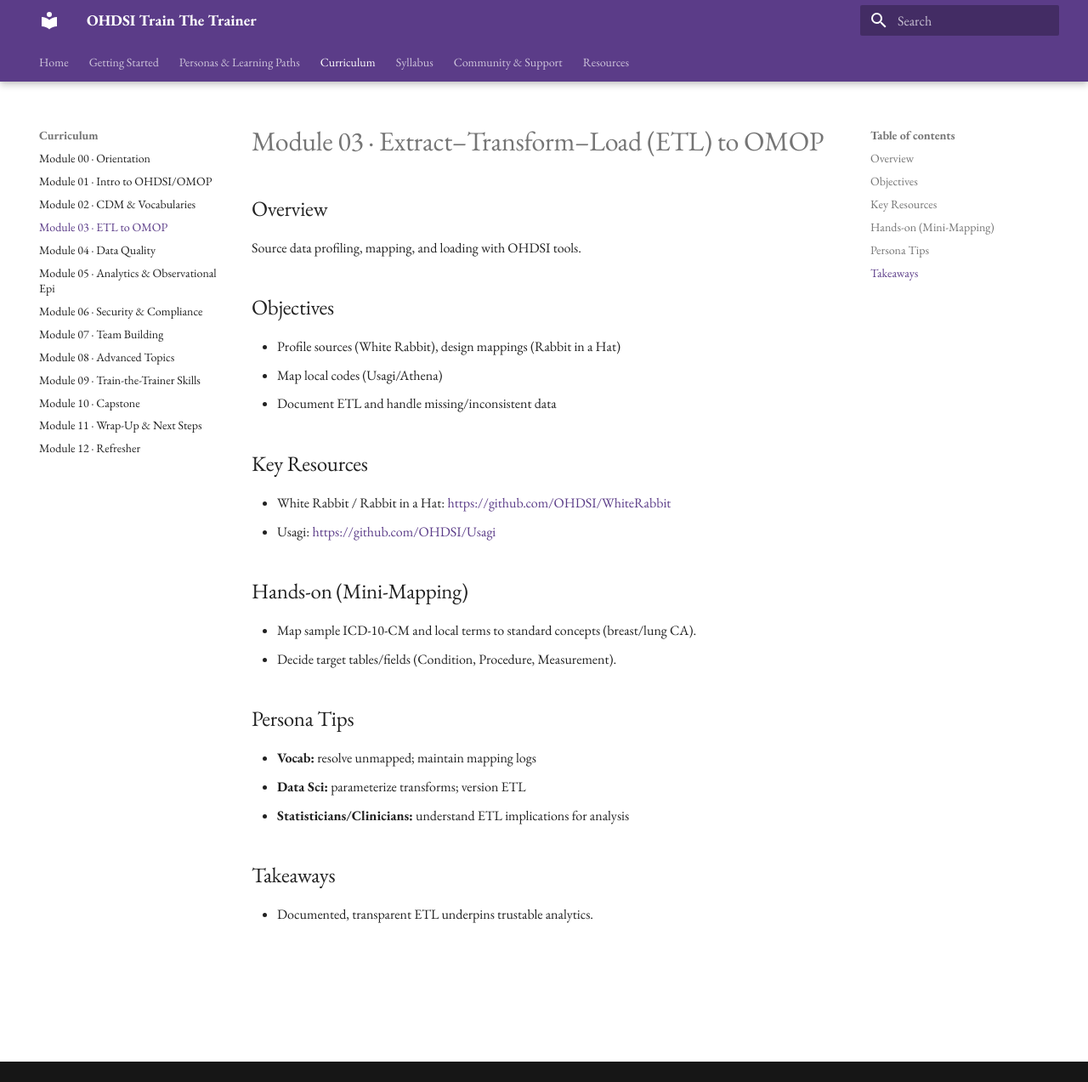
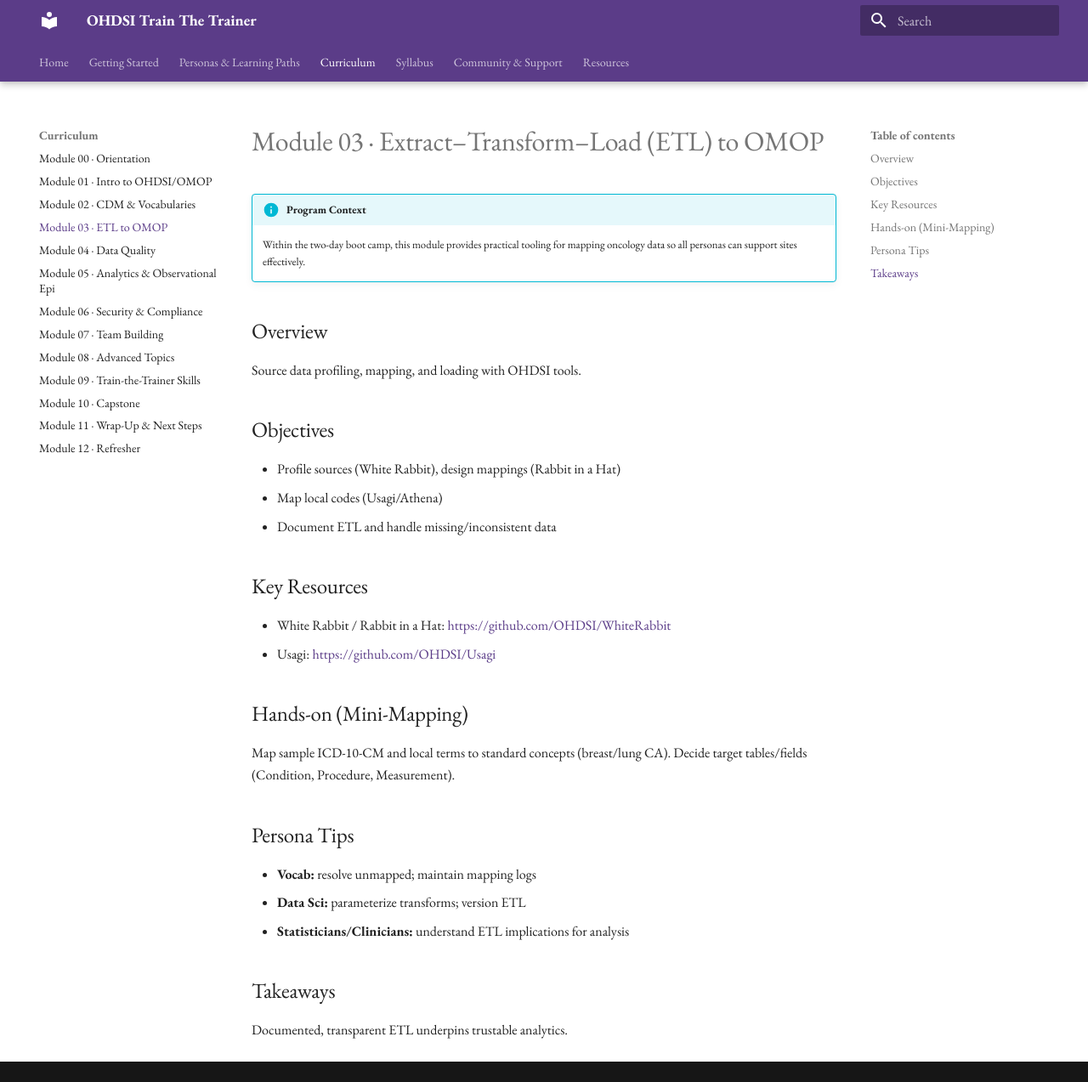
Before and after one commit to BoyceLab/OHDSITrainTheTrainer-EPILEPSY, an MkDocs documentation site: the page built from docs/modules/module-03-etl.md, in a window 1280 px wide and 1273 px high. Shown: the whole window at 85% size. Built offline with MkDocs 1.6.1 and Material for MkDocs 9.7.7, drawn with Linux system fonts in a browser that asks for light colours.

Commit message:
Update module-03-etl.md

```diff
--- a/docs/modules/module-03-etl.md
+++ b/docs/modules/module-03-etl.md
@@ -1,4 +1,7 @@
 # Module 03 · Extract–Transform–Load (ETL) to OMOP
+
+!!! info "Program Context"
+    Within the two-day boot camp, this module provides practical tooling for mapping oncology data so all personas can support sites effectively.
 
 ## Overview
 Source data profiling, mapping, and loading with OHDSI tools.
@@ -13,8 +16,7 @@
 - Usagi: <https://github.com/OHDSI/Usagi>
 
 ## Hands-on (Mini-Mapping)
-- Map sample ICD-10-CM and local terms to standard concepts (breast/lung CA).
-- Decide target tables/fields (Condition, Procedure, Measurement).
+Map sample ICD-10-CM and local terms to standard concepts (breast/lung CA). Decide target tables/fields (Condition, Procedure, Measurement).
 
 ## Persona Tips
 - **Vocab:** resolve unmapped; maintain mapping logs
@@ -22,4 +24,4 @@
 - **Statisticians/Clinicians:** understand ETL implications for analysis
 
 ## Takeaways
-- Documented, transparent ETL underpins trustable analytics.
+Documented, transparent ETL underpins trustable analytics.
```
